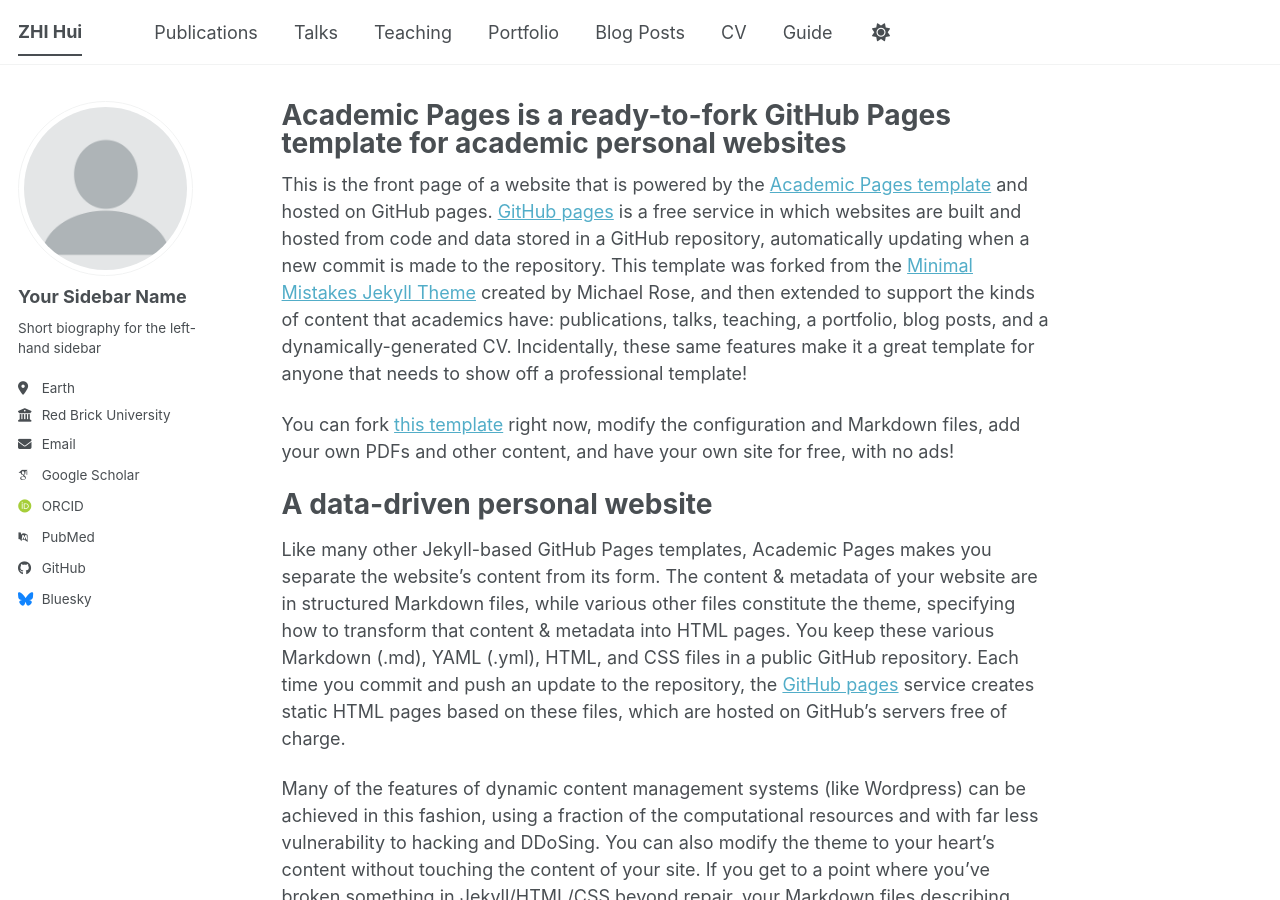
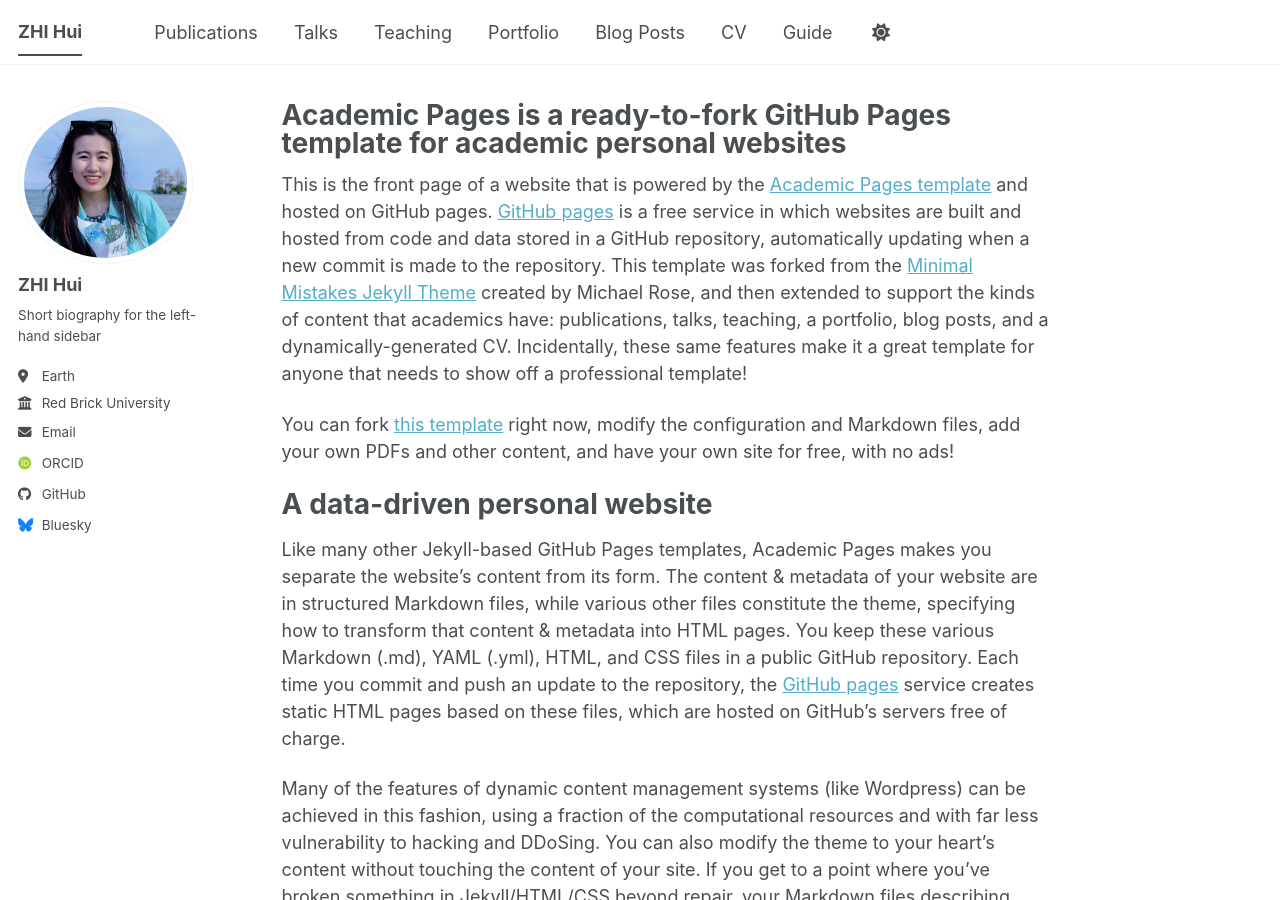
Before and after one commit to ZHIHUI1225/zhihui_academic_page, a Jekyll site: the page built from _pages/about.md, in a window 1280 px wide and 900 px high. Built offline with Jekyll 4.4.1, drawn with Linux system fonts in a browser that asks for light colours; some web fonts are replaced; a script bundle is joined from its source files by our own code; library files that are not in the unit come from our copies.

Commit message:
chore: update author profile info and add avatar

```diff
--- a/_config.yml
+++ b/_config.yml
@@ -23,25 +23,25 @@
 #               Additional customization can be done by editing /_includes/author-profile.html
 author:
   # Biographic information
-  avatar           : "profile.png"
-  name             : "Your Sidebar Name"
+  avatar           : "profile.jpg"
+  name             : "ZHI Hui"
   pronouns         : # example: "she/her"
   bio              : "Short biography for the left-hand sidebar"
   location         : "Earth"
   employer         : "Red Brick University"
   uri              : # URL
-  email            : "none@example.org"
+  email            : "hui1225.zhi@connect.polyu.hk"
 
   # Academic websites
   academia         : # URL
   arxiv            : # URL - Update with the correct link to your profile
-  googlescholar    : "https://scholar.google.com/citations?user=PS_CX0AAAAAJ"
+  googlescholar    : # URL
   inspire-hep      : # URL
   impactstory      : # URL
-  orcid            : "https://orcid.org/yourorcidurl"
+  orcid            : "https://orcid.org/0000-0002-0740-3270"
   semantic         : # URL
   ssrn             : # URL
-  pubmed           : "https://www.ncbi.nlm.nih.gov/pubmed/?term=john+snow"
+  pubmed           : # URL
   researchgate     : # URL
   scopus           : # URL
   zotero           : # URL
```
Also changed, not shown: images/profile.jpg (added).
